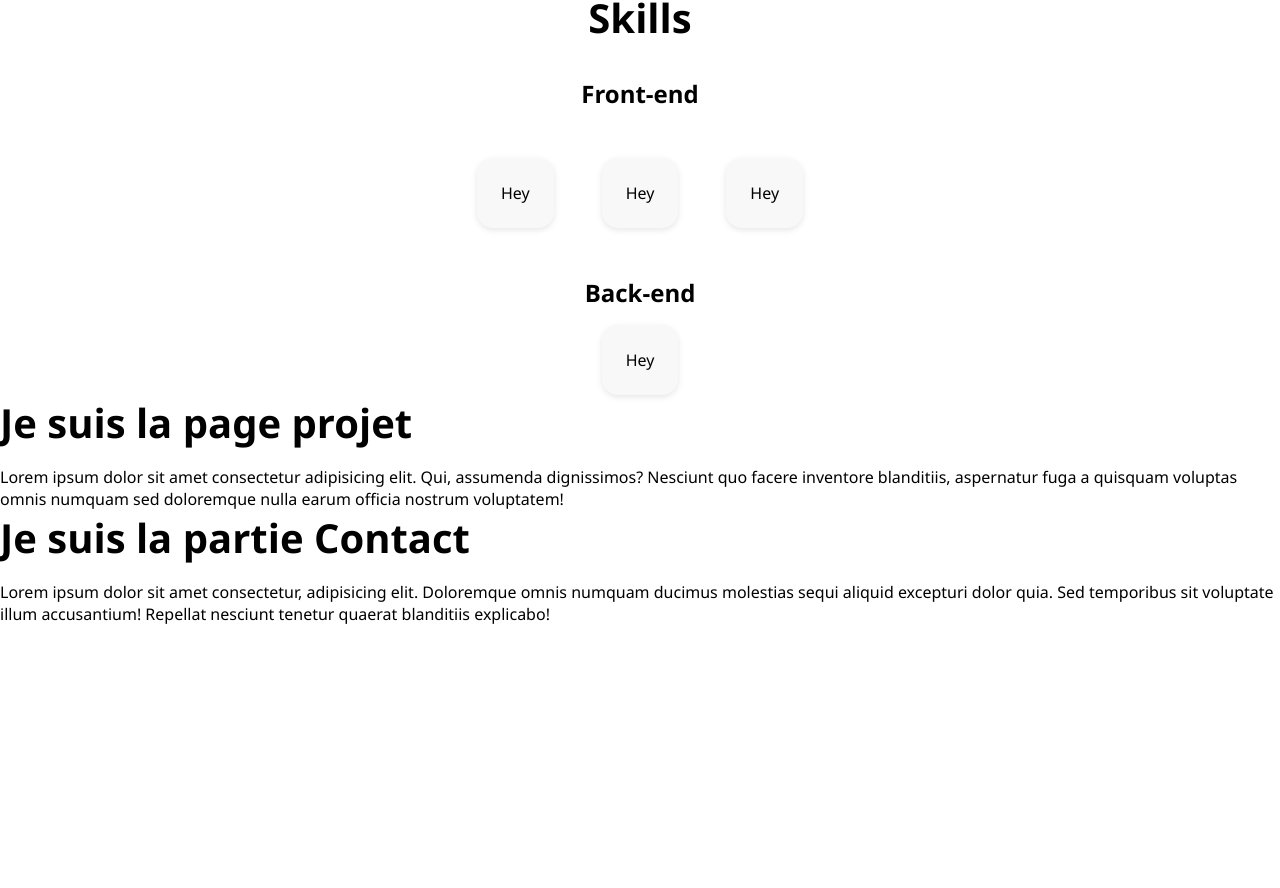
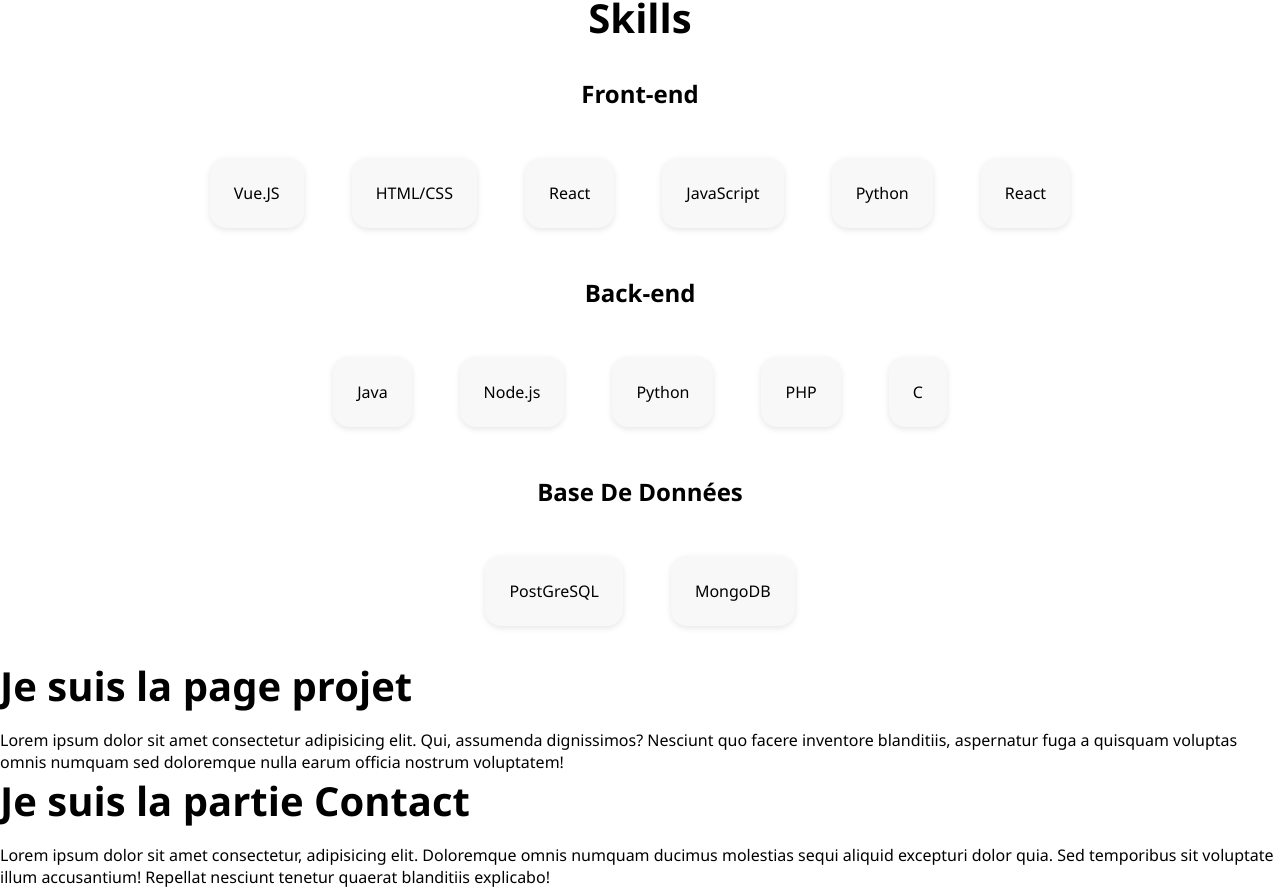
Before and after one commit to yanis-meziane/portefolio, a React (Create React App) app: page / in a window 1280 px wide. Shown: the part 2718-3606 px from the top of the page. Before the commit the page ends 3343 px from the top, so only its background shows below. Built offline with nearby package versions, Linux system fonts and the light colour scheme.

Commit message:
End of skills part

```diff
--- a/src/components/CSS/main.css
+++ b/src/components/CSS/main.css
@@ -162,13 +162,14 @@
   justify-content: center;
 }
 
-#skills_main{
+.skills_main{
   display: flex;
   padding: 2rem;
   flex-direction: row;
   gap: 3rem;
 
 }
+
 .skills {
   display: flex;
   flex-direction: row;
--- a/src/components/competences.jsx
+++ b/src/components/competences.jsx
@@ -6,31 +6,83 @@
                 <h1>Skills</h1>
 
                 <h2>Front-end</h2>
-                    <article id="skills_main">
+                    <article className="skills_main">
                         <div className="skills">
                             <p>
-                                Hey
+                                Vue.JS
                             </p>
                         </div>
 
                         <div className="skills">
                             <p>
-                                Hey
+                                HTML/CSS
                             </p>
                         </div>
 
                         <div className="skills">
                             <p>
-                                Hey
+                                React
+                            </p>
+                        </div>
+                        <div className="skills">
+                            <p>
+                                JavaScript
+                            </p>
+                        </div>
+
+                        <div className="skills">
+                            <p>
+                                Python
+                            </p>
+                        </div>
+
+                        <div className="skills">
+                            <p>
+                                React
                             </p>
                         </div>
                     </article>
 
                 <h2>Back-end</h2>
-                    <article id="skills_main2">
+                    <article className="skills_main">
                         <div className="skills">
                             <p>
-                                Hey
+                                Java
+                            </p>
+                        </div>
+
+                        <div className="skills">
+                            <p>
+                                Node.js
+                            </p>
+                        </div>
+                        <div className="skills">
+                            <p>
+                               Python
+                            </p>
+                        </div><div className="skills">
+                            <p>
+                               PHP
+                            </p>
+                        </div>
+                        <div className="skills">
+                            <p>
+                                C
+                            </p>
+                        </div>
+                    </article>
+
+                    <h2>Base De Données</h2>
+                    <article className="skills_main">
+                        <div className="skills">
+                            <p>
+                                PostGreSQL
+                            </p>
+                        </div>
+
+                        <div className="skills">
+                            <p>
+                                MongoDB
                             </p>
                         </div>
                     </article>
```
